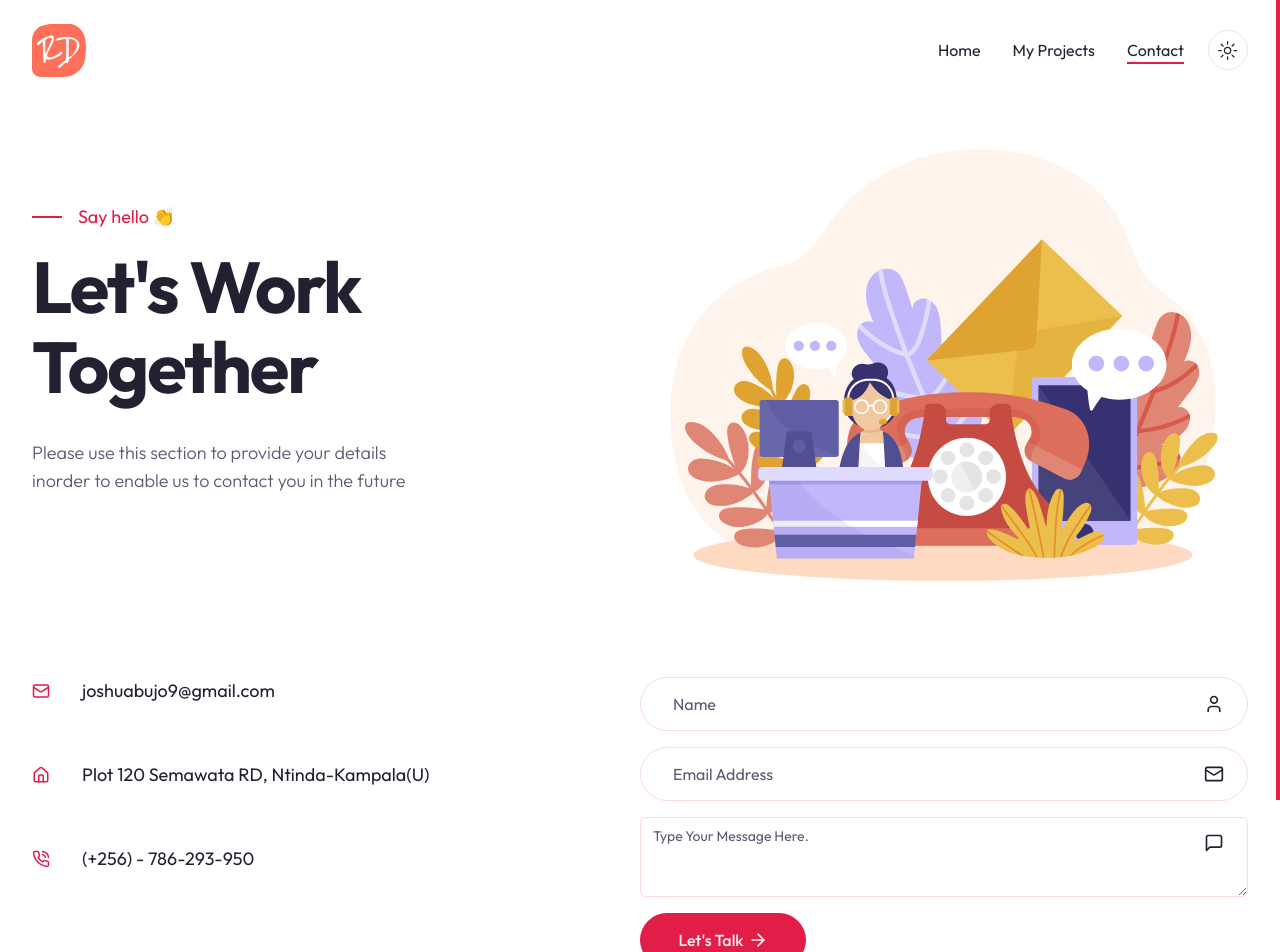
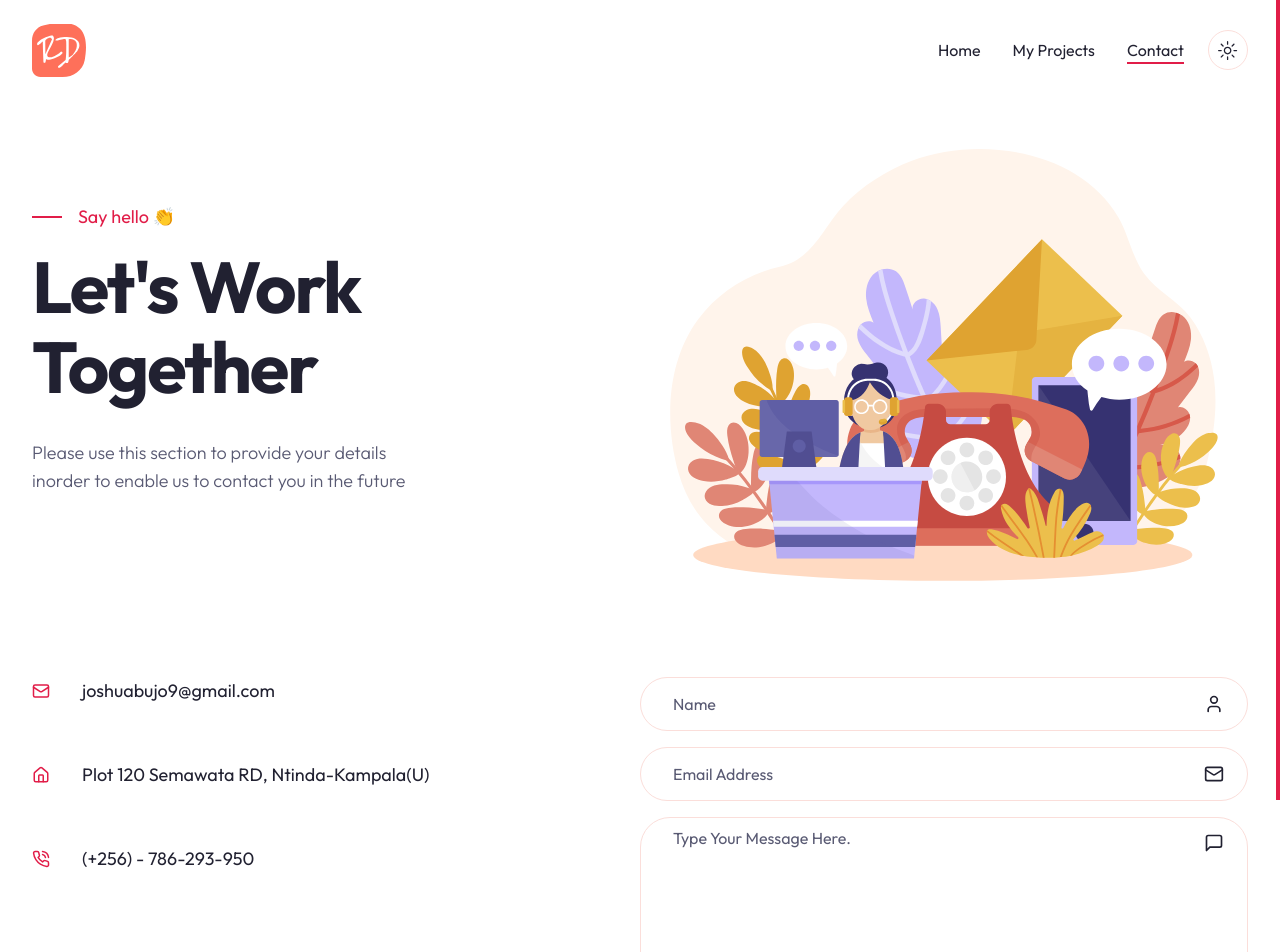
Before and after one commit to joshuabusinge/myportfolio, a Next.js app: page /contact in a window 1280 px wide. Shown: the top 952 px of the page. Built offline with nearby package versions, Linux system fonts and the light colour scheme.

Commit message:
updated the textarea ui component

```diff
--- a/components/ui/textarea.jsx
+++ b/components/ui/textarea.jsx
@@ -1,18 +1,19 @@
-import * as React from "react"
+import * as React from "react";
 
-import { cn } from "@/lib/utils"
+import { cn } from "@/lib/utils";
 
 const Textarea = React.forwardRef(({ className, ...props }, ref) => {
   return (
-    (<textarea
+    <textarea
       className={cn(
-        "flex min-h-[80px] w-full rounded-md border border-input bg-background px-3 py-2 text-sm ring-offset-background placeholder:text-muted-foreground focus-visible:outline-none focus-visible:ring-2 focus-visible:ring-ring focus-visible:ring-offset-2 disabled:cursor-not-allowed disabled:opacity-50",
+        "flex min-h-[180px] w-full rounded-[30px] border border-input bg-background px-8 py-2 text-base ring-offset-background placeholder:text-muted-foreground focus-visible:outline-none focus-visible:ring-2 focus-visible:ring-ring focus-visible:ring-offset-2 disabled:cursor-not-allowed disabled:opacity-50",
         className
       )}
       ref={ref}
-      {...props} />)
+      {...props}
+    />
   );
-})
-Textarea.displayName = "Textarea"
+});
+Textarea.displayName = "Textarea";
 
-export { Textarea }
+export { Textarea };
```
